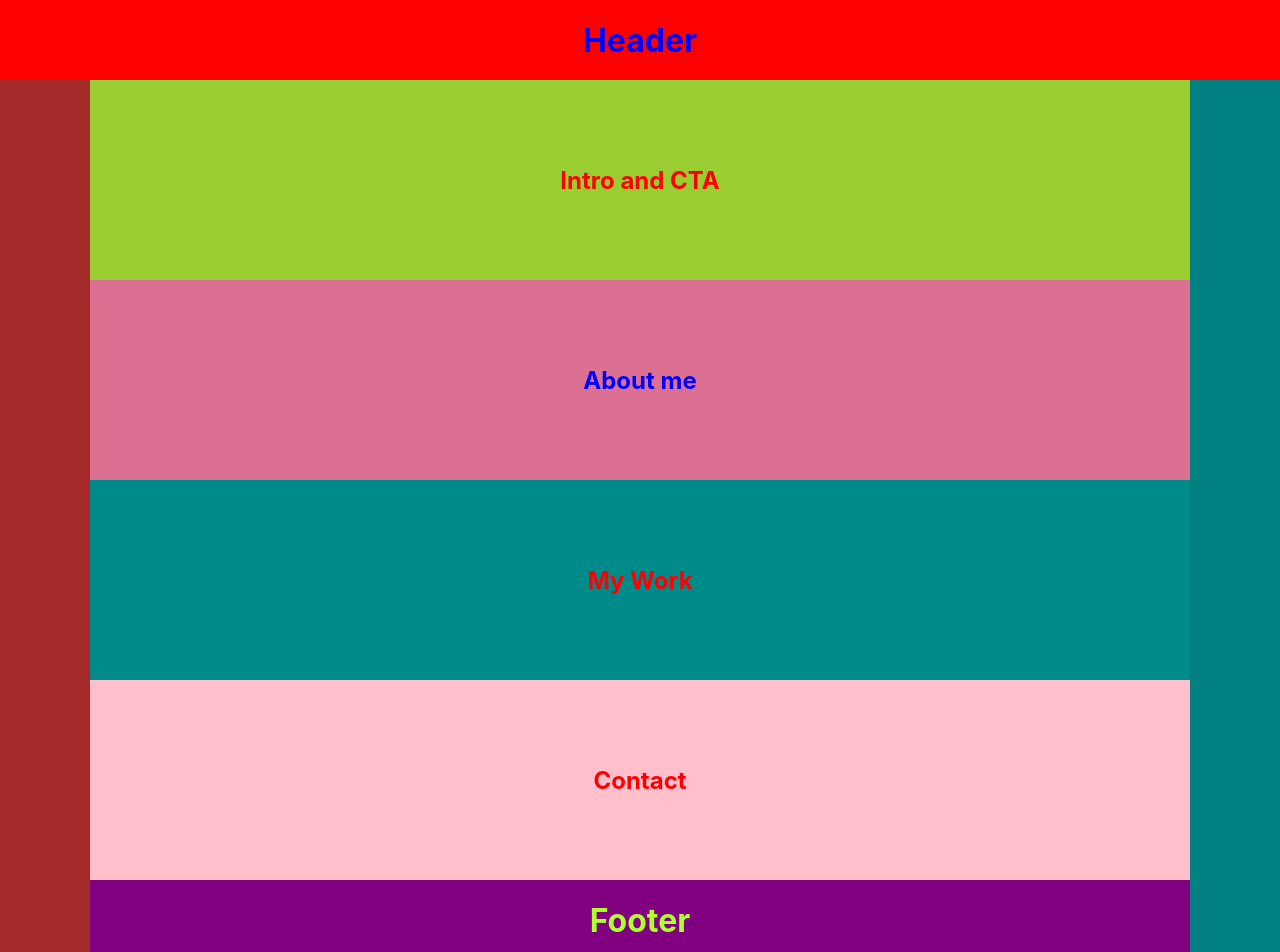
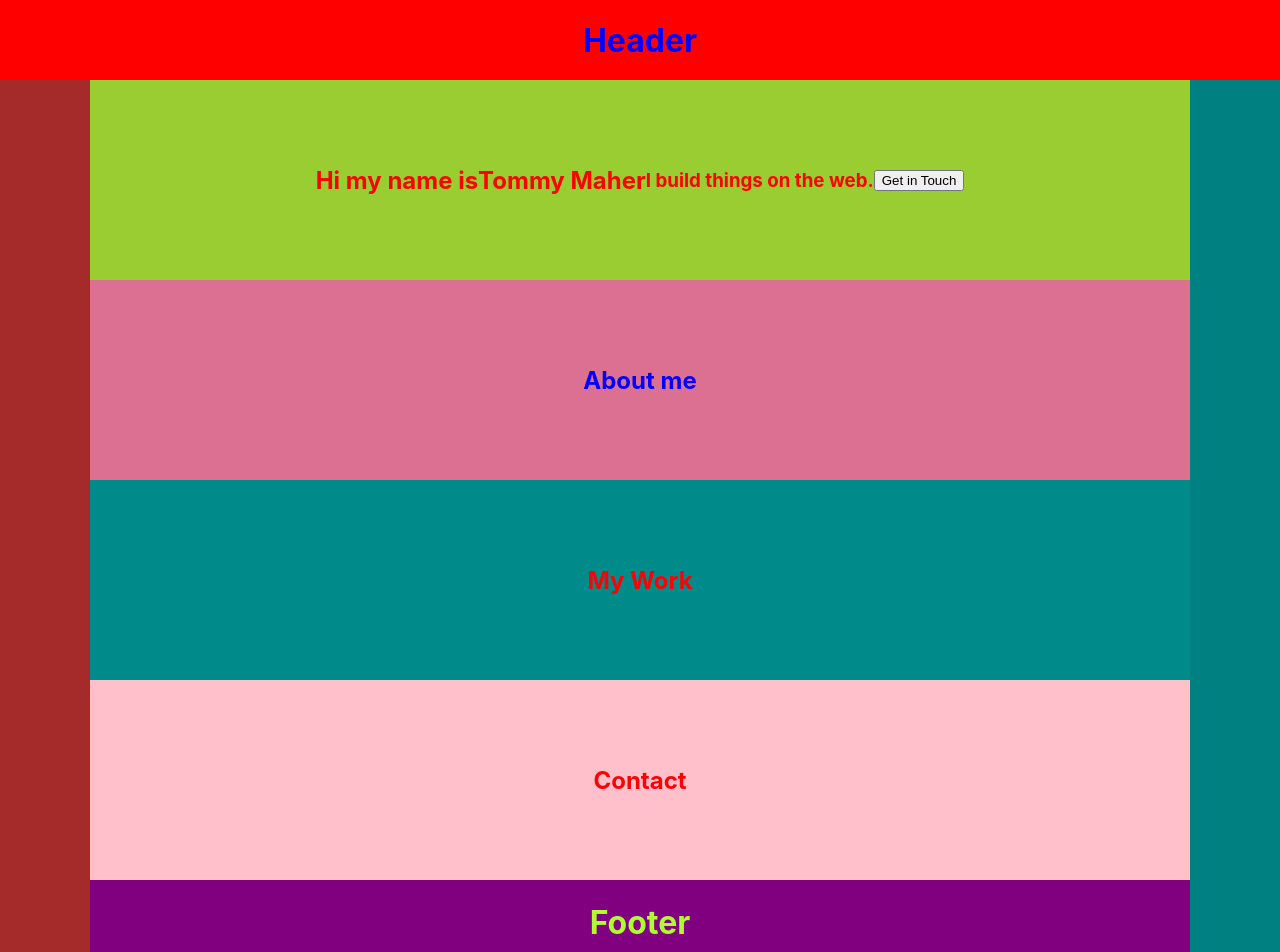
Before and after one commit to tommymaher15/Personal-Site-2.0-, a React (Create React App) app: page / in a window 1280 px wide. Shown: the top 952 px of the page. Built offline with nearby package versions, Linux system fonts and the light colour scheme.

Commit message:
folder formatting
tidied up file structure. need to organise layout. WIP

```diff
--- a/src/App.js
+++ b/src/App.js
@@ -6,8 +6,6 @@ import './App.css';
 import styled from '@emotion/styled';
 import Email from './layouts/Email';
 import Content from "./layouts/Content";
-
-
 
 
 const Grid = styled.div`
--- a/src/components/Hero.js
+++ b/src/components/sections/About.js
@@ -10,21 +10,20 @@ const centerStyles = css`
   justify-content: center;
 `;
 const Div = styled.section`
-color:red;
-background-color:yellowgreen;
+color:blue;
+background-color:palevioletred;
+height:25vh;
+
+
 ${centerStyles};
-height:25vh;
-width: 100%;
 `;
 
-
-export default class Hero extends Component {
+export default class About extends Component {
     render() {
         return (
-            <Div>
-<h1> Intro and CTA</h1>
+            <Div>  <h1> About me</h1></Div>
 
-            </Div>
+
 
         )
     }
--- a/src/components/About.js
+++ b/src/components/sections/Hero.js
@@ -10,19 +10,29 @@ const centerStyles = css`
   justify-content: center;
 `;
 const Div = styled.section`
-color:blue;
-background-color:palevioletred;
-height:25vh;
-width: 100%;
+color:red;
+background-color:yellowgreen;
 ${centerStyles};
+height: 25vh;
+
 `;
 
-export default class About extends Component {
+
+export default class Hero extends Component {
     render() {
         return (
-            <Div>  <h1> About me</h1></Div>
+            <Div>
+       <h1>Hi my name is</h1>
+
+       <h2>Tommy Maher</h2>
+
+       <h3>I build things on the web.</h3>
 
 
+
+         <button>Get in Touch</button>
+
+            </Div>
 
         )
     }
--- a/src/layouts/Footer.js
+++ b/src/layouts/Footer.js
@@ -12,12 +12,12 @@ const centerStyles = css`
 
 const FootWrap = styled.footer`
   grid-area: footer;
-  block-size: min(10vh);
+  block-size: min(10.5vh);
   color:greenyellow;
   background-color:purple;
 
 
-  ${centerStyles};
+ ${centerStyles};
 
 `;
 
--- a/src/layouts/Sidebar.js
+++ b/src/layouts/Sidebar.js
@@ -10,6 +10,8 @@ position: sticky;
 
 
 
+
+
 `;
 
 
```
Also changed, not shown: src/layouts/Content.js (+4 -4 lines), src/components/sections/Contact.js (renamed from src/components/Contact.js), src/components/sections/MyWork.js (renamed from src/components/MyWork.js).
